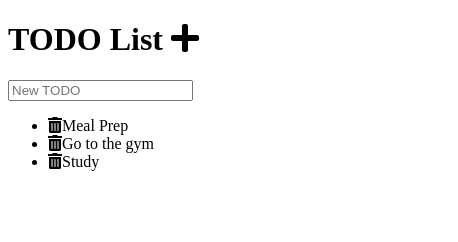
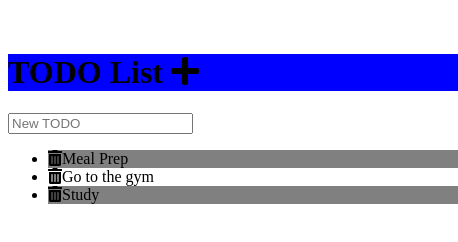
Before and after one commit to MattVastarelli/TODO-WebApp, a plain HTML site: page index.html in a window 390 px wide. Shown: the whole page, 458 px wide, since content can reach past the window. Drawn offline with Linux system fonts and the light colour scheme; files that its build step writes are made by us from their sources.

Commit message:
some set up
added the function to color the lis in addtion to the responsive margins

```diff
--- a/assets/css/TODOs.css
+++ b/assets/css/TODOs.css
@@ -0,0 +1,8 @@
+#todolist {
+	padding-top: 25px;
+	width: 450px;
+	margin: 0 auto;
+}
+h1 {
+	background-color: blue;
+}
--- a/assets/js/TODOs.js
+++ b/assets/js/TODOs.js
@@ -0,0 +1,15 @@
+function colorlis () {
+	var lis = $("li");
+
+	for(let i = 0, length1 = lis.length; i < length1; i++){
+		if (i % 2 == 0) {
+			lis[i].style.background = "gray";
+		}
+		else {
+
+		}
+	}
+}
+
+//--------------------------------------------------------------
+colorlis();
--- a/index.html
+++ b/index.html
@@ -5,15 +5,14 @@
 	<link rel="SHORTCUT ICON" href="assets/img/checkbox-icon.png">
 	<link href="https://fonts.googleapis.com/css?family=Roboto:400,500,700" rel="stylesheet">
 	<link rel="stylesheet" href="https://use.fontawesome.com/releases/v5.0.13/css/all.css" integrity="sha384-DNOHZ68U8hZfKXOrtjWvjxusGo9WQnrNx2sqG0tfsghAvtVlRW3tvkXWZh58N9jp" crossorigin="anonymous">
-	<link rel="stylesheet" type="text/css" href="assets/TODOs.css">
-	<script type="text/javascript" src="js/lib/jquer-3.3.1.min.js"></script>
+	<link rel="stylesheet" type="text/css" href="assets/css/TODOs.css">
+	<script type="text/javascript" src="assets/js/lib/jquery-3.3.1.min.js"></script>
 </head>
 <body>
 
-	<div id="container">
+	<div class="container" id="todolist">
 		<h1>TODO List <i class="fa fa-plus"></i></h1>
 		<input type="text" placeholder="New TODO">
-
 		<ul>
 			<li><span><i class="fa fa-trash-alt"></i></span>Meal Prep</li>
 			<li><span><i class="fa fa-trash-alt"></i></span>Go to the gym</li>
@@ -21,6 +20,6 @@
 		</ul>
 	</div>
 
-	<script type="text/javascript" src="js/TODOs.js"></script>
+	<script type="text/javascript" src="assets/js/TODOs.js"></script>
 </body>
 </html>
```
